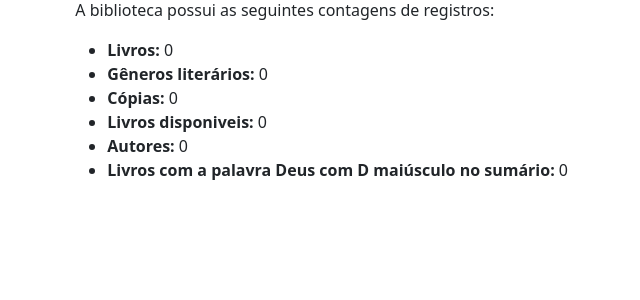
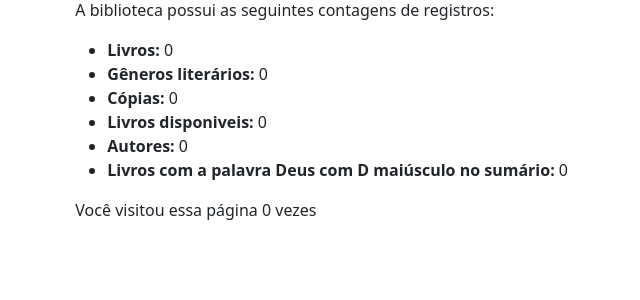
Before and after one commit to ciparthur/Biblioteca_local, a Django app: page / in a window 1280 px wide. Shown: the part 144-444 px from the top of the page, without its empty margins (142-782 px from the left). Run offline with Django 4.2, Linux system fonts and the light colour scheme; data that the repository does not hold is empty.

Commit message:
Adicionado sessões

```diff
--- a/catalogo/templates/base.html
+++ b/catalogo/templates/base.html
@@ -32,7 +32,7 @@
                 <div class="col-sm-10">
                     {% block content %}{% endblock %}
 
-                    {% block paginated %}
+                    <!--{% block paginated %}
                         {% if is_paginated %}
                             <div class="pagination">
                                 <span class="page-link">
@@ -50,7 +50,7 @@
                                 </span>
                             </div>
                         {% endif %}
-                    {% endblock %}
+                    {% endblock %}-->
                 </div>
             </div>
         </div>
--- a/catalogo/templates/index.html
+++ b/catalogo/templates/index.html
@@ -16,4 +16,6 @@
         <li><strong>Autores: </strong>{{ num_autores }}</li>
         <li><strong>Livros com a palavra Deus com D maiúsculo no sumário: </strong>{{ num_livros_palavras }}</li>
     </ul>
+
+    <p>Você visitou essa página {{ num_visitas }} {% if num_visitas == 1%}vez{% else %}vezes{% endif %}</p>
 {% endblock %}
--- a/catalogo/views.py
+++ b/catalogo/views.py
@@ -16,10 +16,15 @@ def index(request):
     # Gera contagem de quantos livros estão disponiveis
     num_instancias_disponiveis = LivroInstancia.objects.filter(status__exact='d').count()
 
+    # Gera contagem de quantas vezes a palavra Deus apareceu em algum sumário dos livros
     num_livros_palavras = Livro.objects.filter(sumario__contains='Deus').count()
 
     # Gera contagem de autores
     num_autores = Autor.objects.count()
+
+    # Gera a contagem de visitantes anônimos no site
+    num_visitas = request.session.get('num_visitas', 0)
+    request.session['num_visitas'] = num_visitas + 1
 
     contexto = {
         'num_livros': num_livros,
@@ -28,6 +33,7 @@ def index(request):
         'num_instancias_disponiveis': num_instancias_disponiveis,
         'num_autores': num_autores,
         'num_livros_palavras': num_livros_palavras,
+        'num_visitas': num_visitas,
     }
 
     # Renderiza o template 'index.html' com dados na variável de contexto
```
